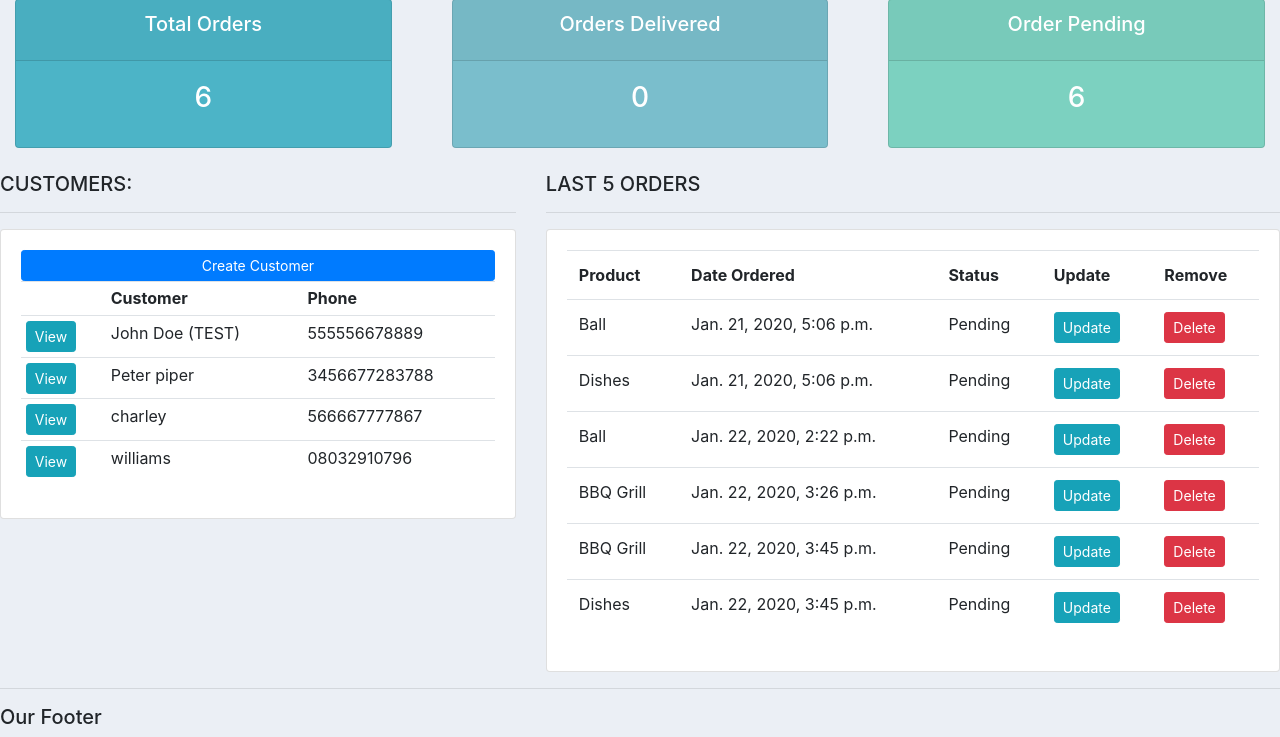
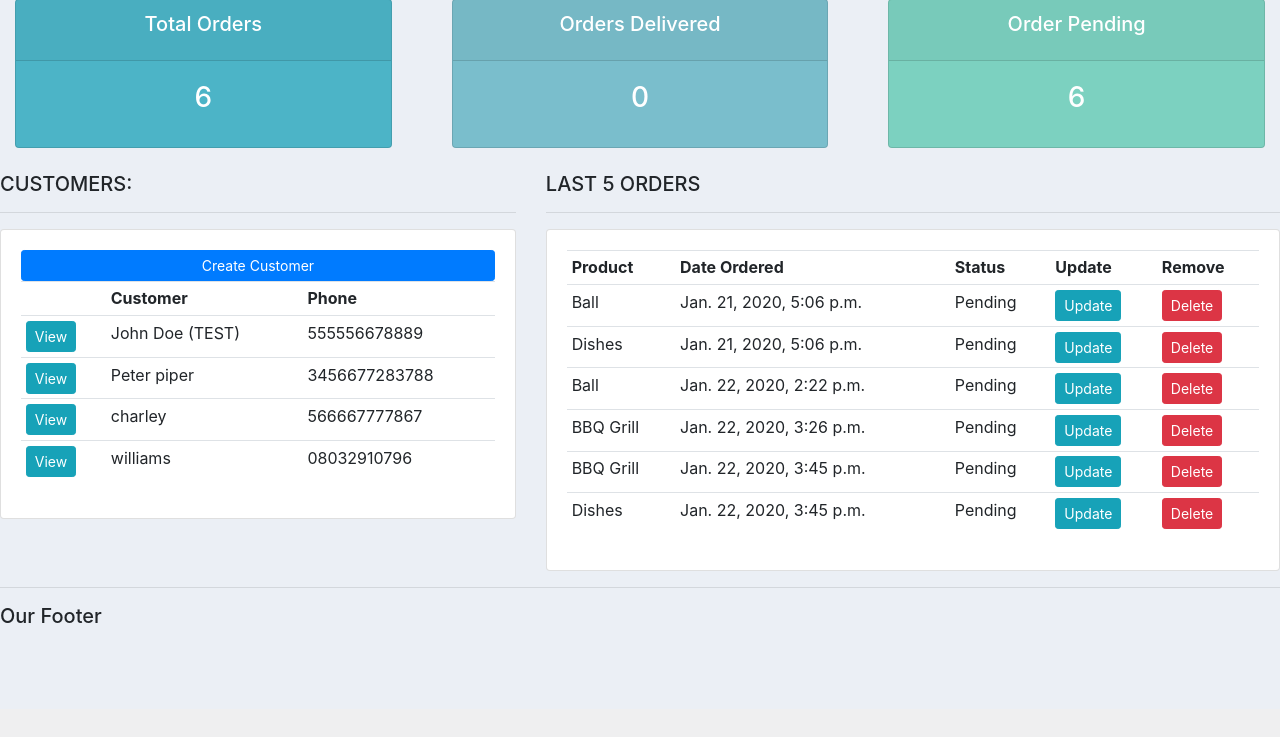
Before and after one commit to ihechiwilliams/crm, a Django app: page / in a window 1280 px wide. Shown: the part 91-828 px from the top of the page. After the commit the page ends 714 px from the top, so only its background shows below. Run offline with Django 3.2, Linux system fonts and the light colour scheme; a user stored in the database is signed in; data comes from the database, SQL or seed files in the repository; some libraries are stand-ins or nearby versions.

Commit message:
changed back to small

```diff
--- a/accounts/templates/accounts/dashboard.html
+++ b/accounts/templates/accounts/dashboard.html
@@ -33,7 +33,7 @@
         <h5>LAST 5 ORDERS</h5>
         <hr />
         <div class="card card-body">
-         <table class="table table-md">
+         <table class="table table-sm">
              <tr>
                  <th>Product</th>
                  <th>Date Ordered</th>
```
Lines whose indentation alone changed are shown as unchanged.
